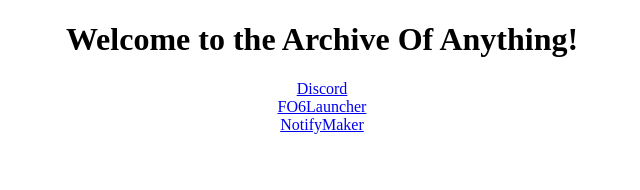
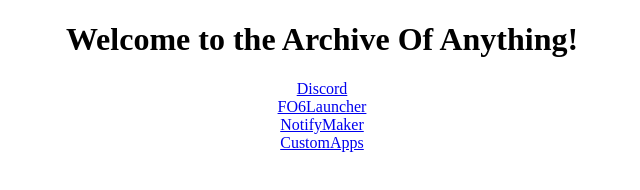
Before and after one commit to ArchiveOfAnything/ArchiveOfAnything.github.io, a plain HTML site: page index.html in a window 1280 px wide. Shown: the full height of the page, 318-958 px from the left. Drawn offline with Linux system fonts and the light colour scheme.

Commit message:
CustomApps1_0_1

```diff
--- a/index.html
+++ b/index.html
@@ -42,6 +42,14 @@
 
 				</A>
 
+				<br>
+
+				<a href="https://ArchiveOfAnything.github.io/CustomApps">
+
+					CustomApps
+
+				</A>
+
 			</div>
 
 		</body>
```
